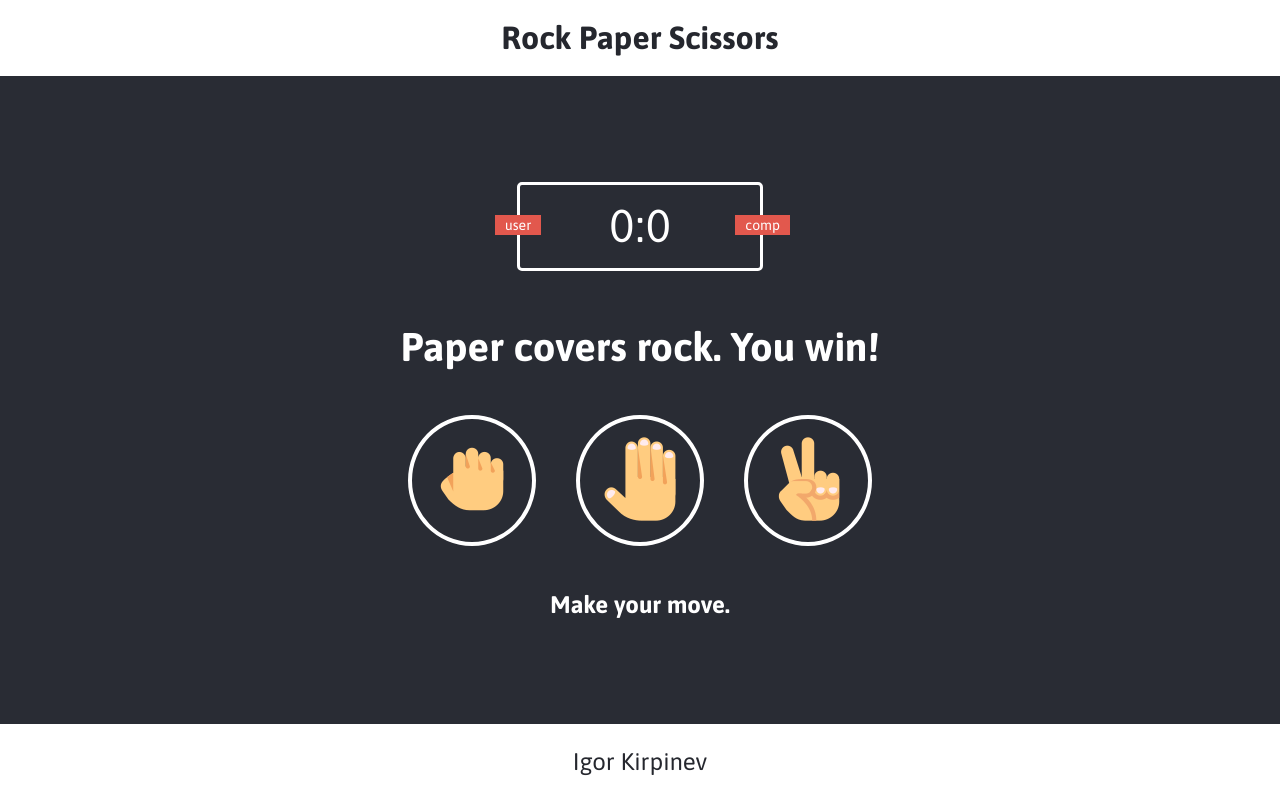
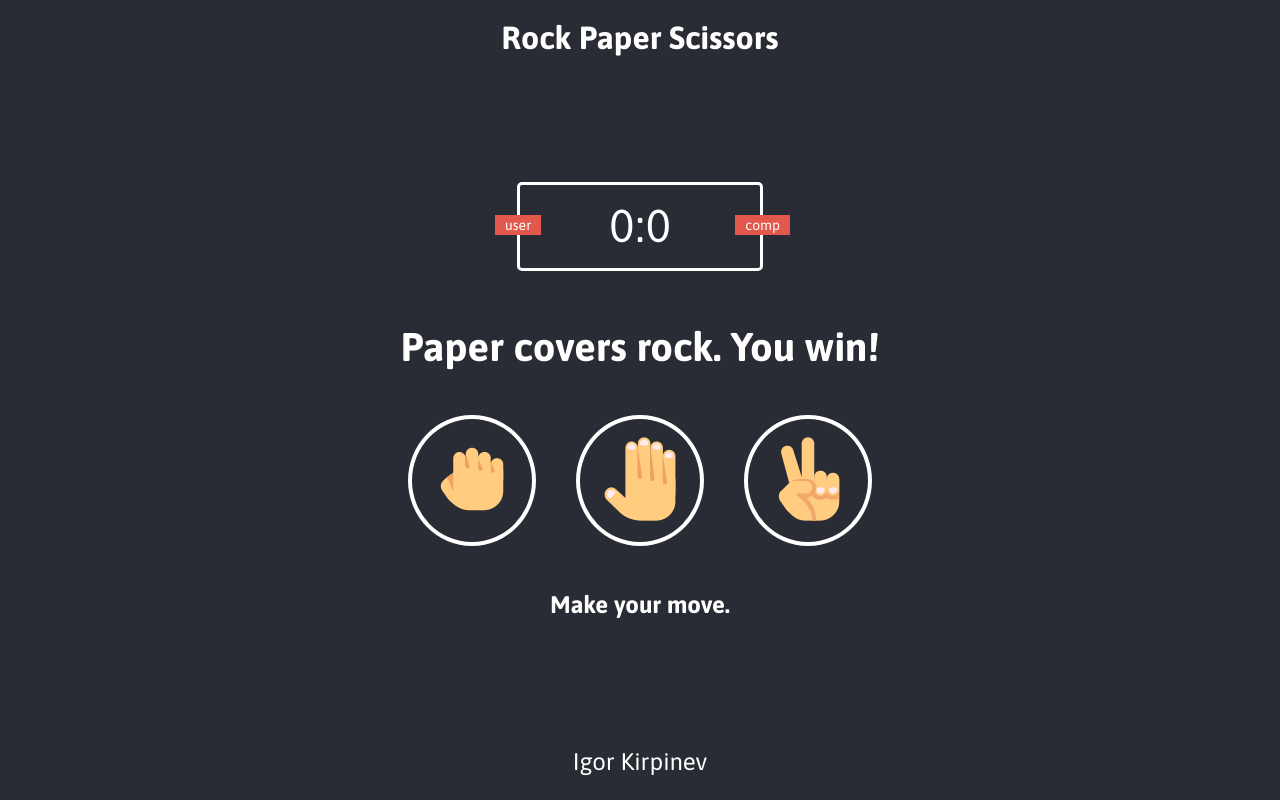
Before and after one commit to kirpinev/rock-paper-scissors, a plain HTML site: page index.html in a window 1280 px wide. Drawn offline with Linux system fonts and the light colour scheme.

Commit message:
update background color

```diff
--- a/blocks/footer/__copyright/footer__copyright.css
+++ b/blocks/footer/__copyright/footer__copyright.css
@@ -1,5 +1,5 @@
 .footer__copyright {
   text-decoration: none;
-  color: #25272e;
-    font-size: 24px;
+  color: white;
+  font-size: 24px;
 }
--- a/blocks/footer/footer.css
+++ b/blocks/footer/footer.css
@@ -6,4 +6,5 @@
     justify-content: center;
     padding: 20px;
     text-align: center;
+    background-color: #292c34;
 }
--- a/blocks/header/__title/header__title.css
+++ b/blocks/header/__title/header__title.css
@@ -1,6 +1,6 @@
 .header__title {
   margin: 0;
-  color: #25272e;
+  color: white;
   text-align: center;
   font-family: Asap, sans-serif;
 }
--- a/blocks/header/header.css
+++ b/blocks/header/header.css
@@ -1,6 +1,6 @@
 @import url("./__title/header__title.css");
 
 .header {
-  background-color: white;
+  background-color: #292c34;
   padding: 20px;
 }
```
Also changed, not shown: images/github-logo.svg (added).
